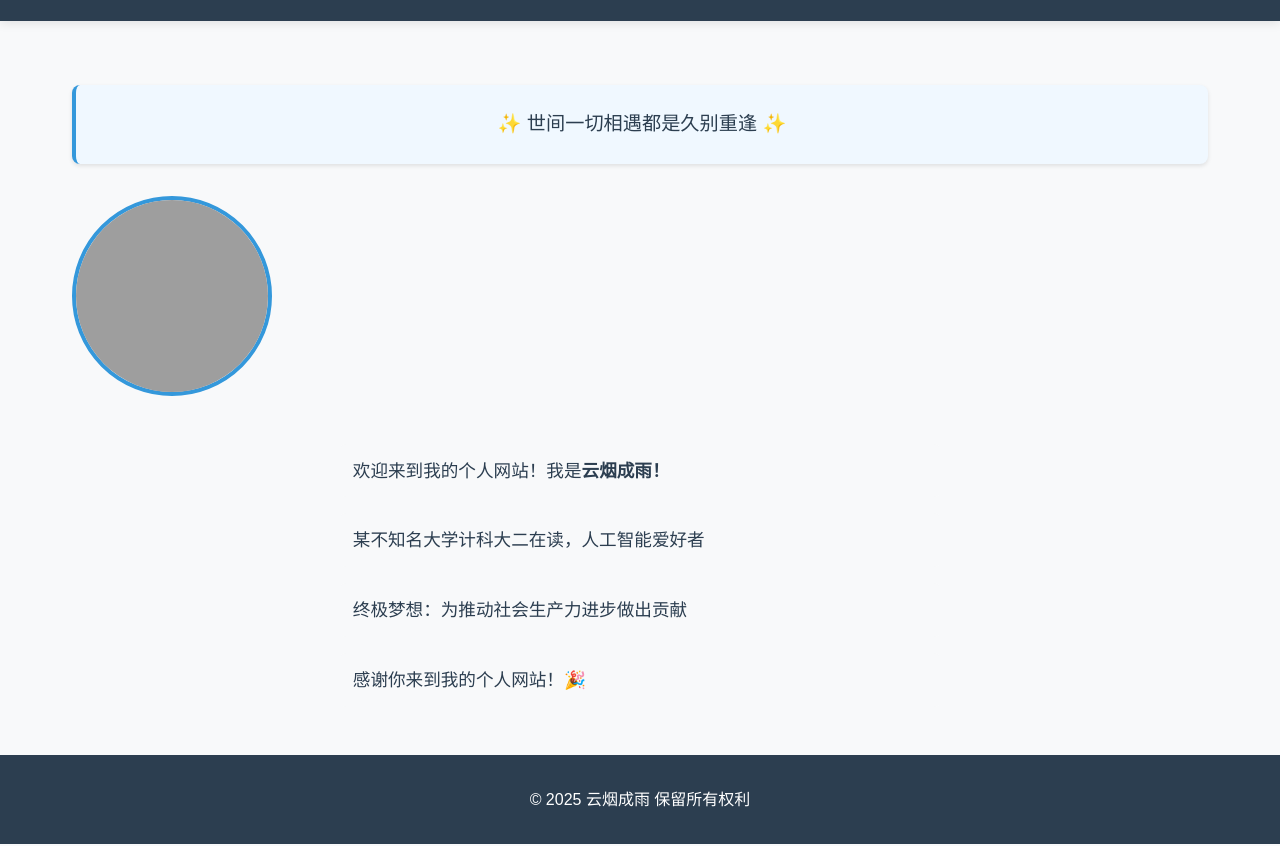
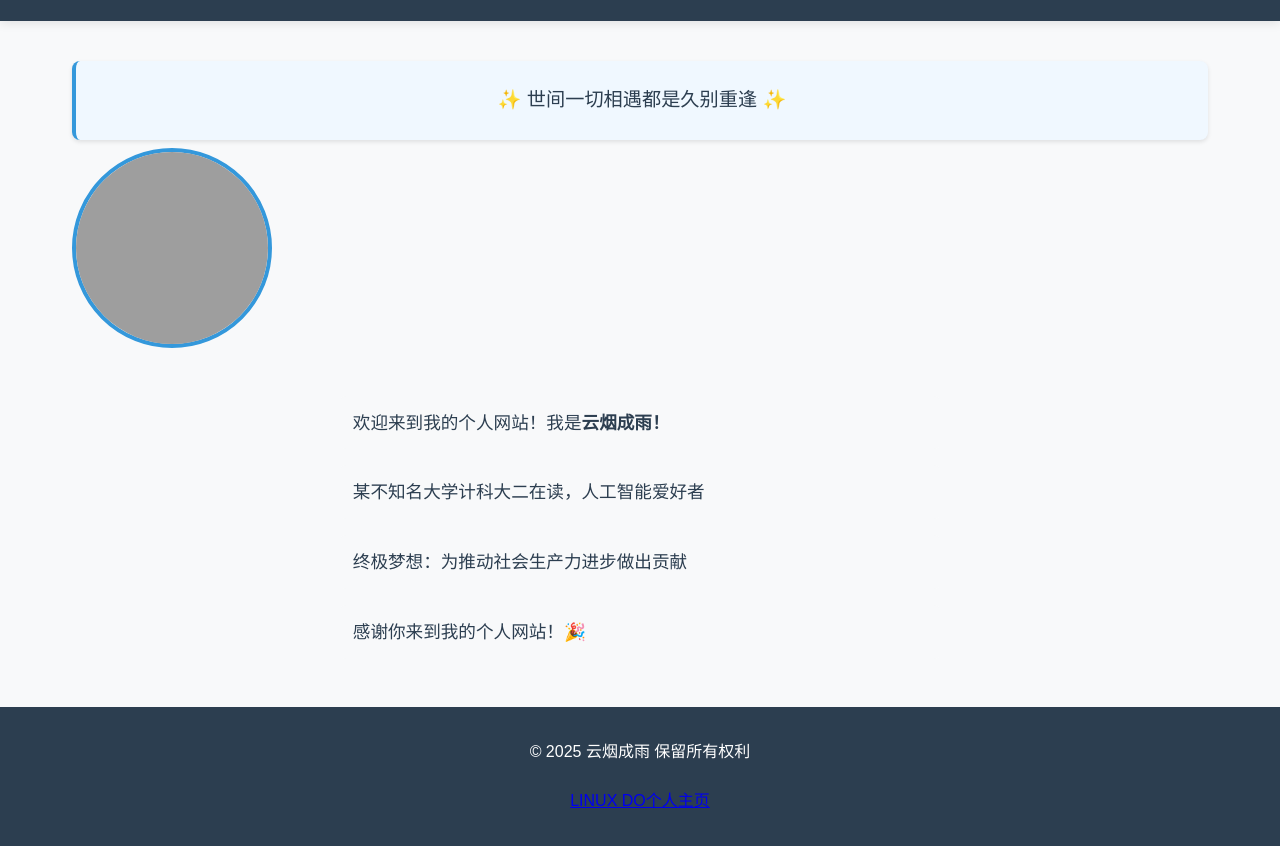
Before and after one commit to Dream040925/Dream040925.github.io, a plain HTML site: page index.html in a window 1280 px wide. Shown: the part 65-911 px from the top of the page. Drawn offline with Linux system fonts and the light colour scheme; grey boxes are pictures that could not be loaded.

Commit message:
Update index.html

```diff
--- a/index.html
+++ b/index.html
@@ -175,7 +175,8 @@
         font-size: 1.2rem;
         color: #2c3e50;
         padding: 1.5rem;
-        margin: 2rem 0;
+        margin: 0.5rem 0;
+        /* 调整为0.5rem 0以抬高位置，原值为2rem 0 */
         background: #f0f8ff;
         border-radius: 8px;
         border-left: 4px solid #3498db;
@@ -211,6 +212,10 @@
     <div class="footer-content">
       <p>© 2025 云烟成雨 保留所有权利</p>
     </div>
+    <!-- 添加linux do跳转链接,链接名称为LINUX DO个人主页 -->
+    <div class="social-links">
+      <a href="https://linux.do/u/lanyangyangking/summary" target="_blank">LINUX DO个人主页</a>
+    </div>
   </footer>
 </body>
 
```
